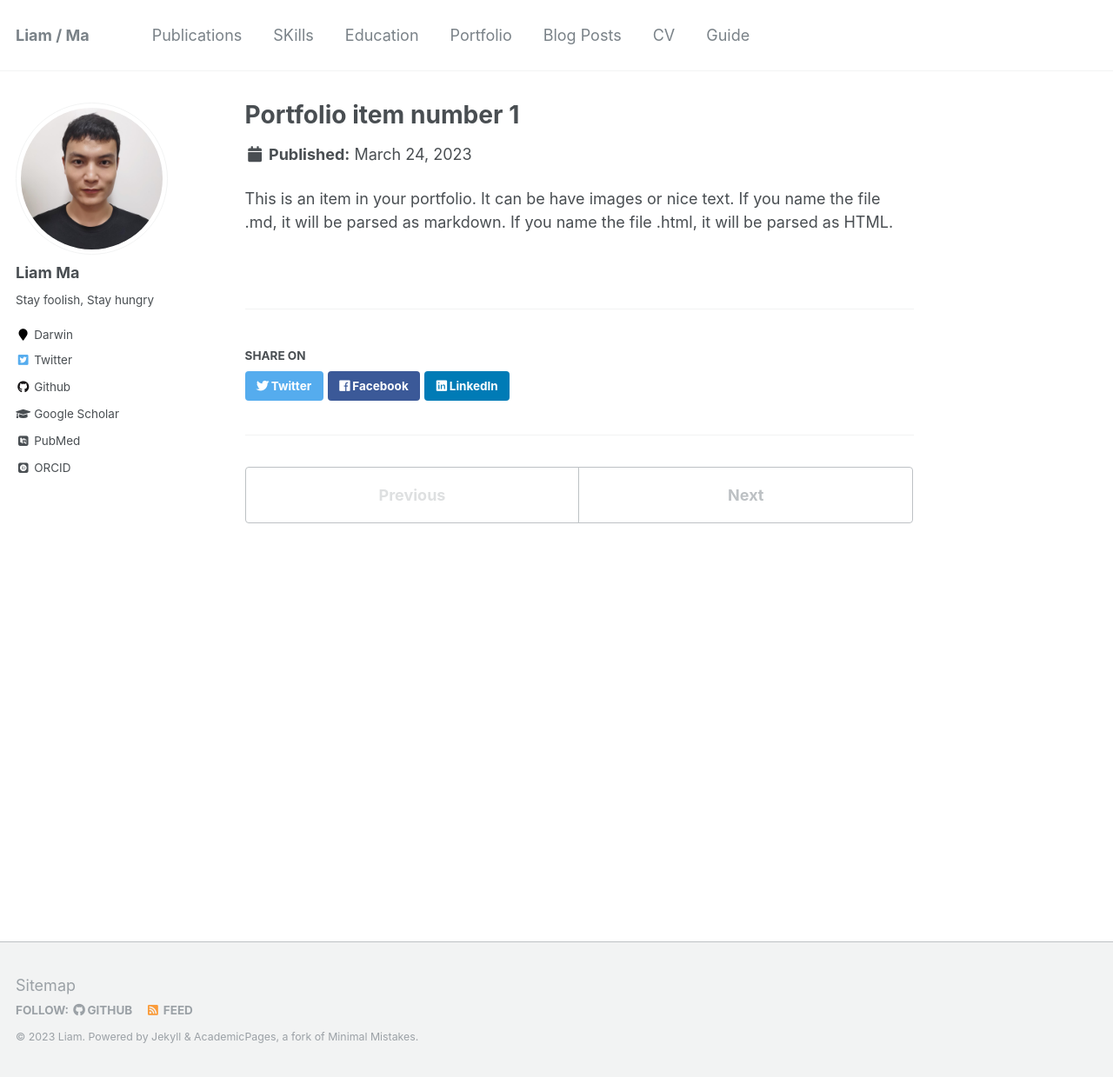
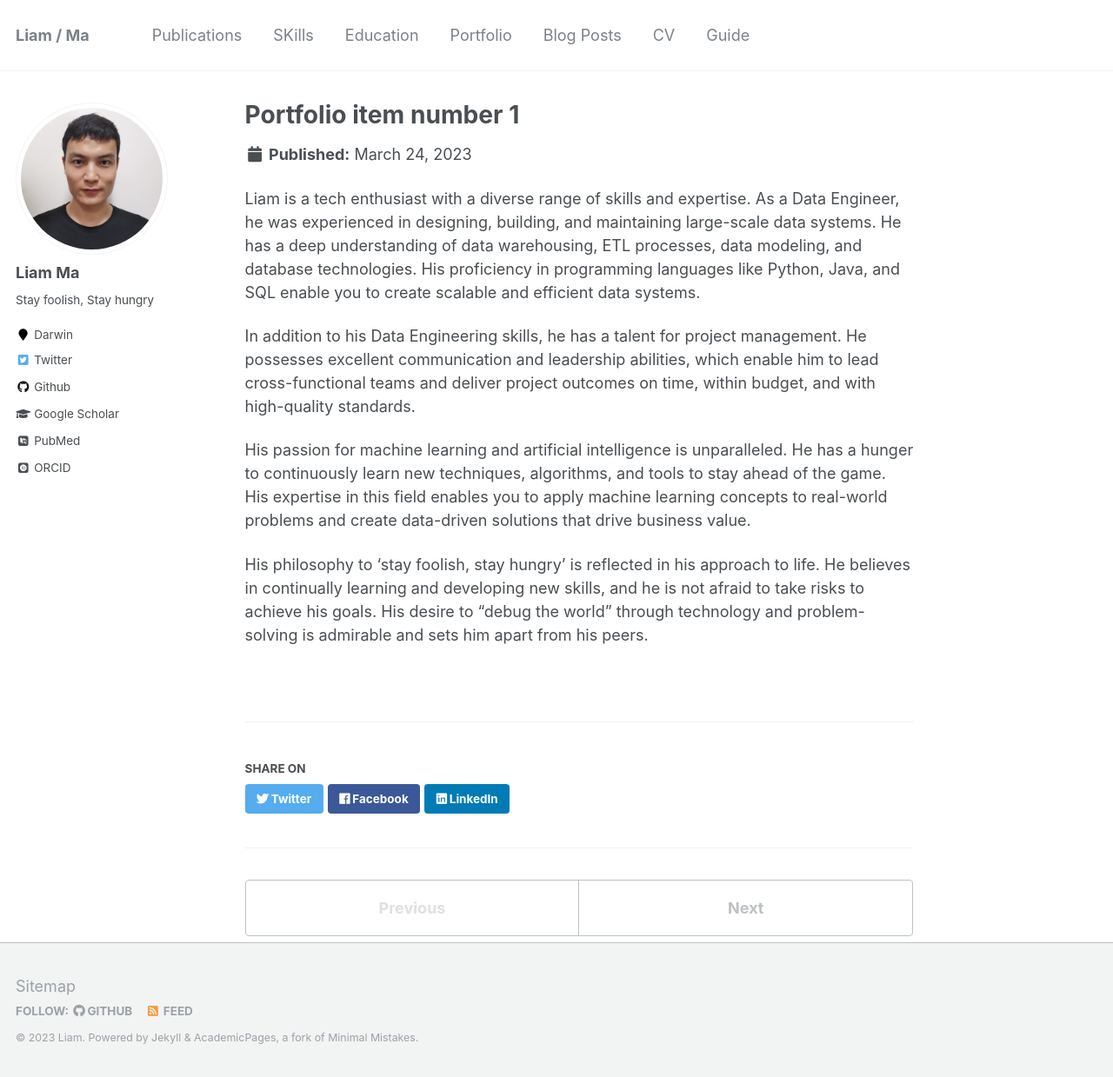
Before and after one commit to zhangguoyuansh/zhangguoyuansh.github.io, a Jekyll site: the page built from _portfolio/portfolio-1.md, in a window 1280 px wide and 1239 px high. Shown: the whole window at 87% size. Built offline with Jekyll 4.4.1, drawn with Linux system fonts in a browser that asks for light colours; some web fonts are replaced.

Commit message:
Update portfolio-1.md

```diff
--- a/_portfolio/portfolio-1.md
+++ b/_portfolio/portfolio-1.md
@@ -4,4 +4,10 @@ excerpt: "Short description of portfolio item number 1<br/><img src='/images/500
 collection: portfolio
 ---
 
-This is an item in your portfolio. It can be have images or nice text. If you name the file .md, it will be parsed as markdown. If you name the file .html, it will be parsed as HTML.
+Liam is a tech enthusiast with a diverse range of skills and expertise. As a Data Engineer, he was experienced in designing, building, and maintaining large-scale data systems. He has a deep understanding of data warehousing, ETL processes, data modeling, and database technologies. His proficiency in programming languages like Python, Java, and SQL enable you to create scalable and efficient data systems.
+
+In addition to his Data Engineering skills, he has a talent for project management. He possesses excellent communication and leadership abilities, which enable him to lead cross-functional teams and deliver project outcomes on time, within budget, and with high-quality standards.
+
+His passion for machine learning and artificial intelligence is unparalleled. He has a hunger to continuously learn new techniques, algorithms, and tools to stay ahead of the game. His expertise in this field enables you to apply machine learning concepts to real-world problems and create data-driven solutions that drive business value.
+
+His philosophy to 'stay foolish, stay hungry' is reflected in his approach to life. He believes in continually learning and developing new skills, and he is not afraid to take risks to achieve his goals. His desire to "debug the world" through technology and problem-solving is admirable and sets him apart from his peers.
```
